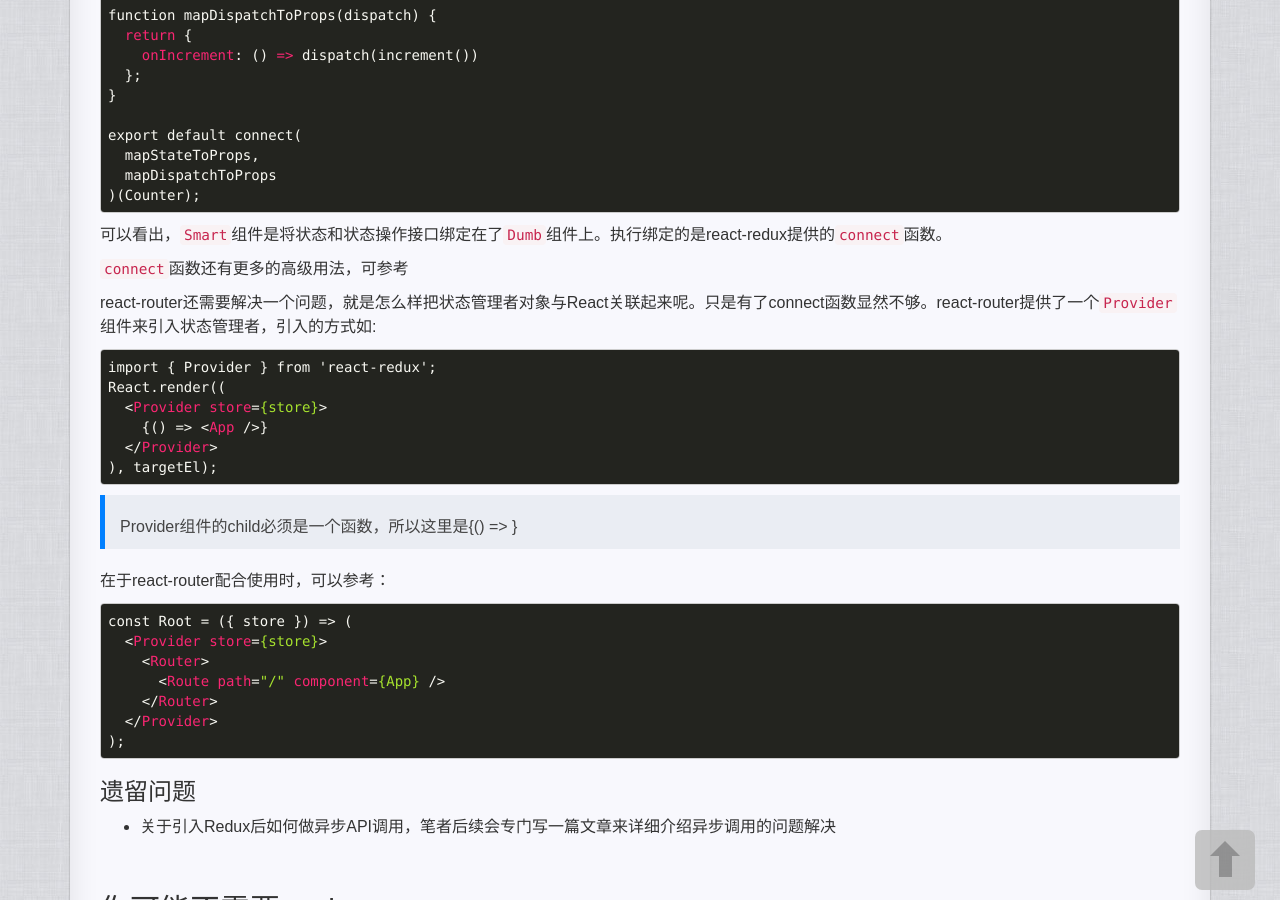
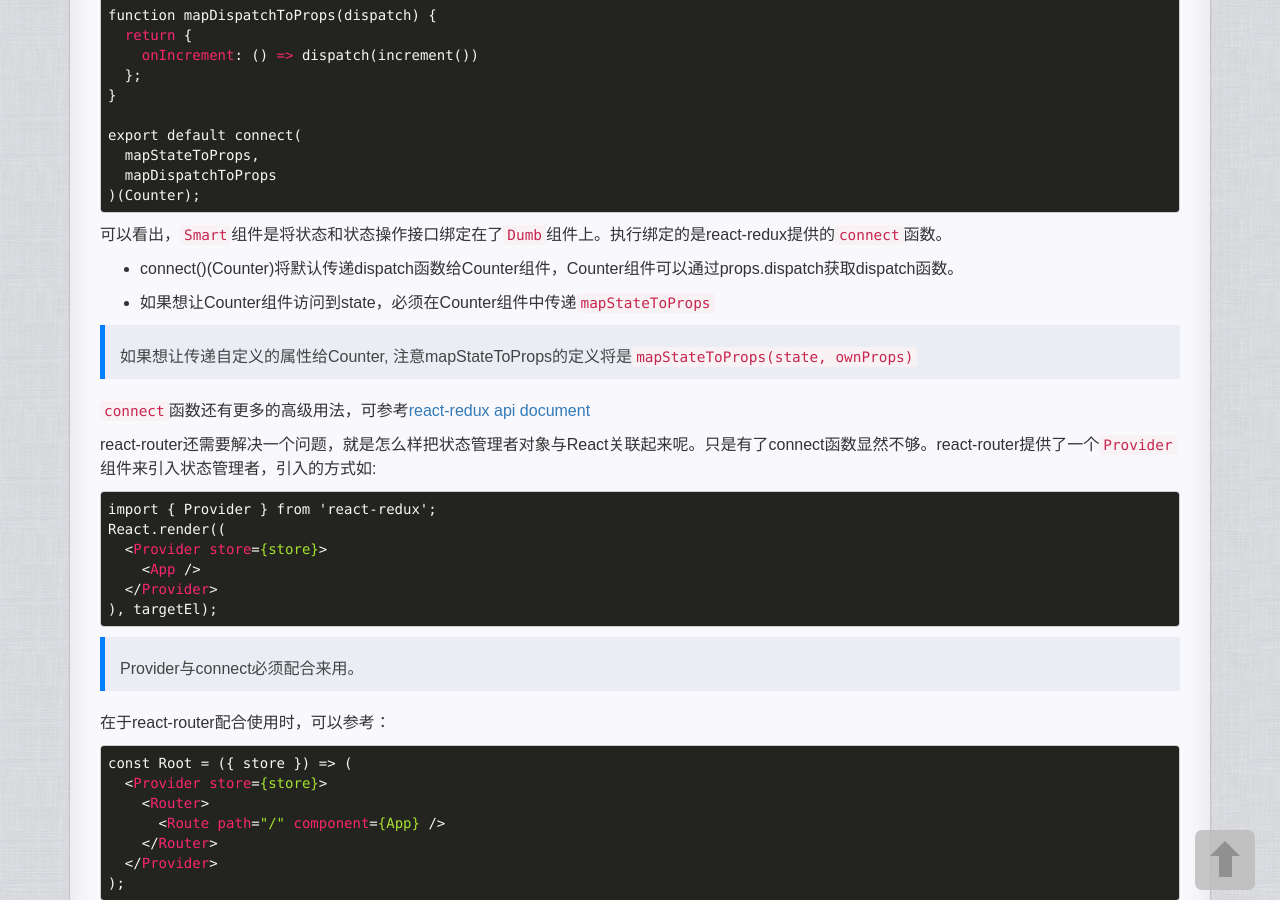
Before and after one commit to zhouqing86/zhouqing86.github.io, a Jekyll site: the page built from _posts/js/2017-05-28-reactjs-redux.md, in a window 1280 px wide and 900 px high, scrolled down 3750 px. Built offline with Jekyll 4.4.1, drawn with Linux system fonts in a browser that asks for light colours; comment, search, counter and statistics services are not loaded.

Commit message:
update react redux article

````diff
--- a/_posts/js/2017-05-28-reactjs-redux.md
+++ b/_posts/js/2017-05-28-reactjs-redux.md
@@ -196,7 +196,14 @@ export default connect(
 
 可以看出，`Smart`组件是将状态和状态操作接口绑定在了`Dumb`组件上。执行绑定的是react-redux提供的`connect`函数。
 
-`connect`函数还有更多的高级用法，可参考
+- connect()(Counter)将默认传递dispatch函数给Counter组件，Counter组件可以通过props.dispatch获取dispatch函数。
+
+- 如果想让Counter组件访问到state，必须在Counter组件中传递`mapStateToProps`
+
+> 如果想让传递自定义的属性给Counter, 注意mapStateToProps的定义将是`mapStateToProps(state, ownProps)`
+
+
+`connect`函数还有更多的高级用法，可参考[react-redux api document](https://github.com/reactjs/react-redux/blob/master/docs/api.md)
 
 react-router还需要解决一个问题，就是怎么样把状态管理者对象与React关联起来呢。只是有了connect函数显然不够。react-router提供了一个`Provider`组件来引入状态管理者，引入的方式如:
 
@@ -204,12 +211,12 @@ react-router还需要解决一个问题，就是怎么样把状态管理者对
 import { Provider } from 'react-redux';
 React.render((
   <Provider store={store}>
-    {() => <App />}
+    <App />
   </Provider>
 ), targetEl);
 ```
 
-> Provider组件的child必须是一个函数，所以这里是{() => <App />}
+> Provider与connect必须配合来用。
 
 在于react-router配合使用时，可以参考：
 
````
